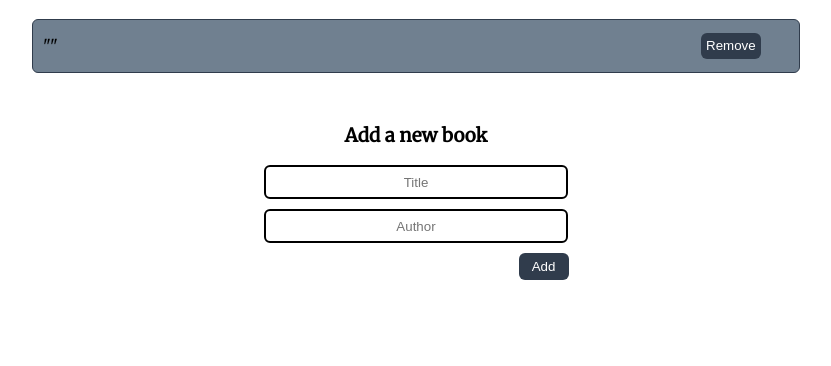
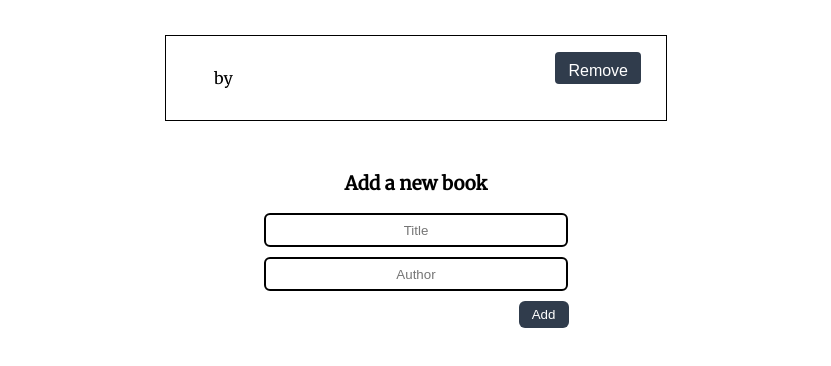
Before and after one commit to Amtresu/Awesome_Books, a website: page index.html in a window 1280 px wide. Both pictures are taken after a click on the button "Add". Shown: the part 64-430 px from the top of the page, without its empty margins (224-1055 px from the left). Drawn offline with Linux system fonts and the light colour scheme.

Commit message:
Use JS classes

```diff
--- a/index.html
+++ b/index.html
@@ -7,6 +7,7 @@
         <meta name="description" content="">
         <meta name="viewport" content="width=device-width, initial-scale=1">
         <link rel="stylesheet" href="style.css">
+        <script src="script.js" defer></script>
         <link href='https://fonts.googleapis.com/css?family=Merriweather' rel='stylesheet'>
     </head>
     <body>
@@ -20,6 +21,5 @@
                 <li><input type="button" id="add-button" value="Add"></li>
             </ul>
         </form>
-        <script src="script.js" defer></script>
     </body>
 </html>
--- a/script.js
+++ b/script.js
@@ -1,36 +1,110 @@
-class Book {
-  constructor(title, author){
-  this.title = title
-  this.author = author
-  this.booksArray = []
-  this.BookData = document.querySelector('#books');
-  this.button = document.querySelector('#add-button');
-  this.titleInput = document.querySelector('#title');
-  this.authorInput = document.querySelector('#author');
-  this.sectionInput = document.querySelector('#books');
-  this.removeButton = document.querySelector('.remove');
-  this.ul = document.querySelector('.booksList')
+const BookData = document.querySelector('#books');
+const button = document.querySelector('#add-button');
+const titleInput = document.querySelector('#title');
+const authorInput = document.querySelector('#author');
+
+class Storage {
+  constructor() {
+    this.collection = [];
   }
 
-  addBook() {
-    this.button.addEventListener('click', (e) => {
-      e.preventDefault();
-      const titleValue = this.title.value;
-      const authorValue = this.author.value;
-      this.booksArray.push({ titleValue, authorValue });
-      localStorage.setItem('book', JSON.stringify(this.booksArray));
-      this.sectionInput.innerHTML += `
-      <li class="book-item">
-      <p  class="book-title">"${titleValue}"</p>
-      <p>${authorValue}</p>
-      <button class="remove" onclick='remove(${titleValue})'>Remove</button>
-      </li> `;
-    });
+  static addCollection(newBook) {
+    this.collection.push(newBook);
+    localStorage.setItem('collection', JSON.stringify(this.collection));
   }
 
+  static removeFromCollection(target) {
+    const removeBook = target.previousElementSibling.firstElementChild.textContent;
+
+    this.collection.filter((book, index) => {
+      if (book.title === removeBook) {
+        this.collection.splice(index, 1);
+      }
+      return this.collection;
+    });
+    localStorage.setItem('collection', JSON.stringify(this.collection));
+  }
+
+  static getBooksFromStorage() {
+    if (localStorage.getItem('collection') === null) {
+      this.collection = [];
+    } else {
+      this.collection = JSON.parse(localStorage.getItem('collection'));
+    }
+    return this.collection;
+  }
 }
 
-const title = document.querySelector('#title');
-const author = document.querySelector('#author');
-const book = new Book(title, author);
-book.addBook();
+function Book(title, author) {
+  this.title = title;
+  this.author = author;
+}
+
+function UI() {}
+
+UI.prototype.addBookToUI = function (newBook) {
+  Storage.collection.forEach((book, index) => {
+    if (book.title === newBook.title) {
+      if (index % 2 === 0) {
+        BookData.innerHTML += `
+          <li class='book'>
+          <div class ='info'>
+            <p class='book-title'>${newBook.title}</p>
+            <p class='book-author'>by ${newBook.author}</p>
+          </div>
+            <button class='remove remove-btn btn' type='button'>Remove</button>
+          </li>
+        `;
+      } else {
+        BookData.innerHTML += `
+          <li class='book'>
+          <div class ='info'>
+            <p class='book-title'>${newBook.title}</p>
+            <p class='book-author'>by ${newBook.author}</p>
+          </div>
+            <button class='remove remove-btn btn' type='button'>Remove</button>
+          </li>
+        `;
+      }
+    }
+  });
+};
+
+UI.prototype.clearInputs = function (element1, element2) {
+  element1.value = '';
+  element2.value = '';
+};
+
+UI.prototype.removeBookFromUI = function (target) {
+  target.parentElement.remove();
+};
+
+const ui = new UI();
+
+function addBook(e) {
+  const title = titleInput.value;
+  const author = authorInput.value;
+
+  const newBook = new Book(title, author);
+
+  Storage.addCollection(newBook);
+
+  ui.addBookToUI(newBook);
+  ui.clearInputs(titleInput, authorInput);
+
+  e.preventDefault();
+}
+
+function removeBook(e) {
+  if (e.target.className === 'remove remove-btn btn') {
+    ui.removeBookFromUI(e.target);
+    Storage.removeFromCollection(e.target);
+  }
+}
+
+button.addEventListener('click', addBook);
+BookData.addEventListener('click', removeBook);
+document.addEventListener('DOMContentLoaded', () => {
+  const allBooks = Storage.getBooksFromStorage();
+  allBooks.forEach((book) => ui.addBookToUI(book));
+});
--- a/style.css
+++ b/style.css
@@ -15,30 +15,9 @@ ul {
 }
 
 .books-container{
-  margin-left: 20%;
-  margin-right: 20%;
-}
-
-.book-item{
   display: flex;
-  border: 1px solid;
-  border-color: #303c4c;
-  border-radius: 6px;
-  background-color: #708090;
-  justify-content: space-between;
-  align-items: center;
-  gap: 20px;
-  margin-bottom: 5px;
-  font-size: 2vh;
-
-}
-
-.book-item:nth-child(even) {
-  background-color: #fff;
-}
-
-.book-title{
-  margin-left: 10px;
+  justify-content: center;
+  gap: 10px;
 }
 
 .remove{
@@ -87,7 +66,39 @@ ul {
   margin-left: 255px;
 }
 
-@media only screen and (max-width: 769px){
+.book {
+  display: flex;
+  justify-content: space-between;
+  width: 500px;
+  padding-top: 1rem!important;
+  padding-bottom: 1rem!important;
+  border: 1px solid;
+}
+
+.info {
+  display: flex;
+  margin-left: 3rem;
+}
+
+.btn {
+  display: inline-block;
+  font-weight: 400;
+  line-height: 1.5;
+  background-color: #303c4c;
+  text-align: center;
+  text-decoration: none;
+  vertical-align: middle;
+  cursor: pointer;
+  -webkit-user-select: none;
+  -moz-user-select: none;
+  user-select: none;
+  border: 1px solid transparent;
+  padding: 0.375rem 0.75rem;
+  font-size: 1rem;
+  border-radius: 0.25rem;
+  transition: color .15s ease-in-out,background-color .15s ease-in-out,border-color .15s ease-in-out,box-shadow .15s ease-in-out;
+}
+/* @media only screen and (max-width: 769px){
   .books-container{
     display: flex;
     flex-direction: column;
@@ -106,4 +117,4 @@ ul {
 }
 
 
-}
+} */
```
